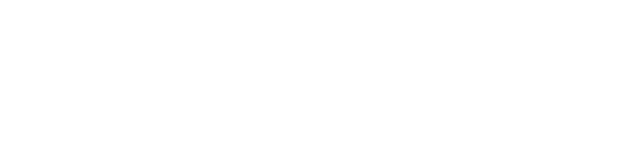
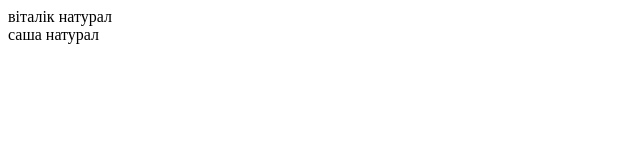
Before and after one commit to OleksandrStrunkin/Interior-Design, a plain HTML site: page index.html in a window 1280 px wide. Shown: the whole page, without its empty margins (0-640 px from the left). Drawn offline with Linux system fonts and the light colour scheme.

Commit message:
add base

```diff
--- a/index.html
+++ b/index.html
@@ -6,8 +6,8 @@
     <title>Interior Design</title>
   </head>
   <body>
-    <header></header>
+    <header>віталік натурал</header>
     <main></main>
-    <footer></footer>
+    <footer>саша натурал</footer>
   </body>
 </html>
```
